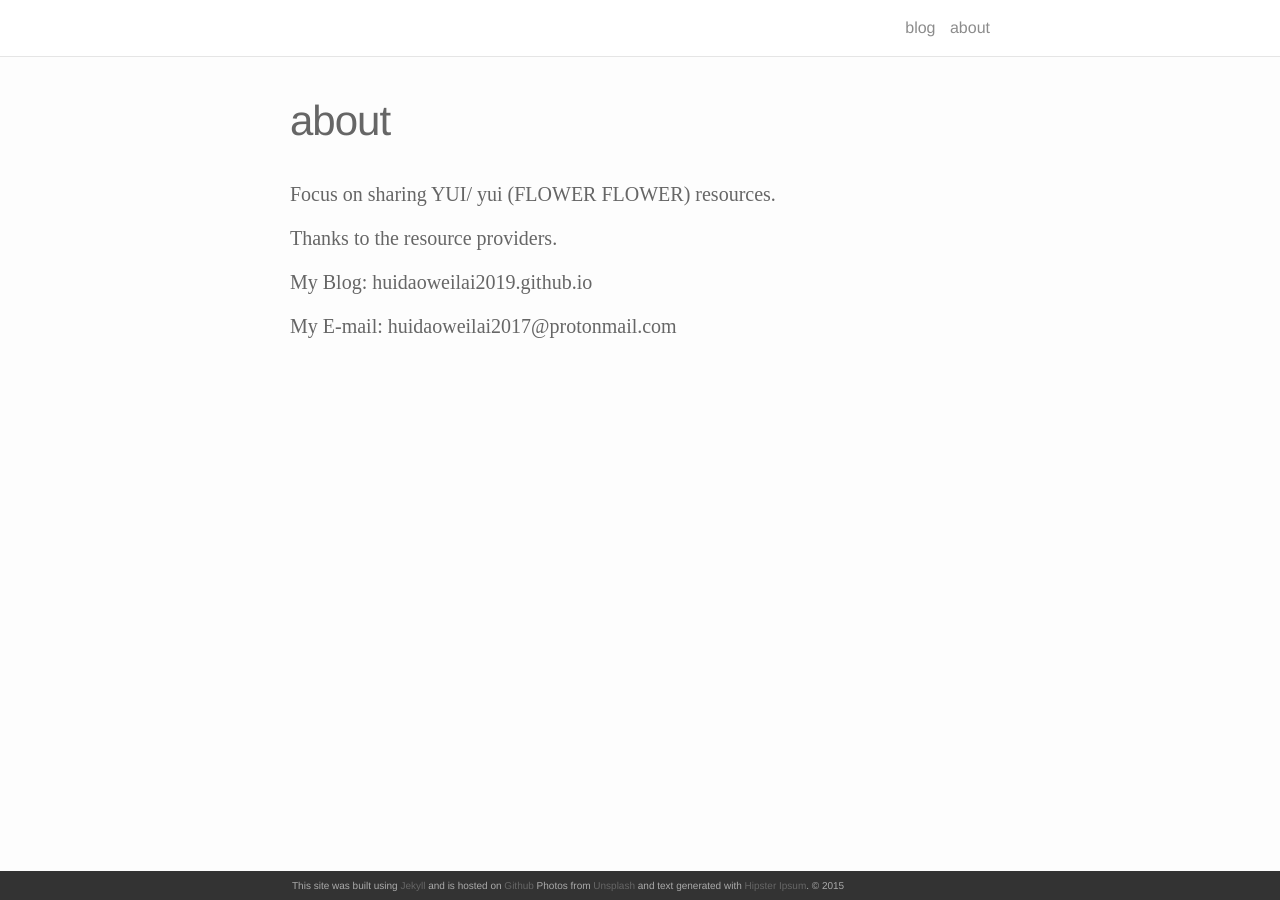
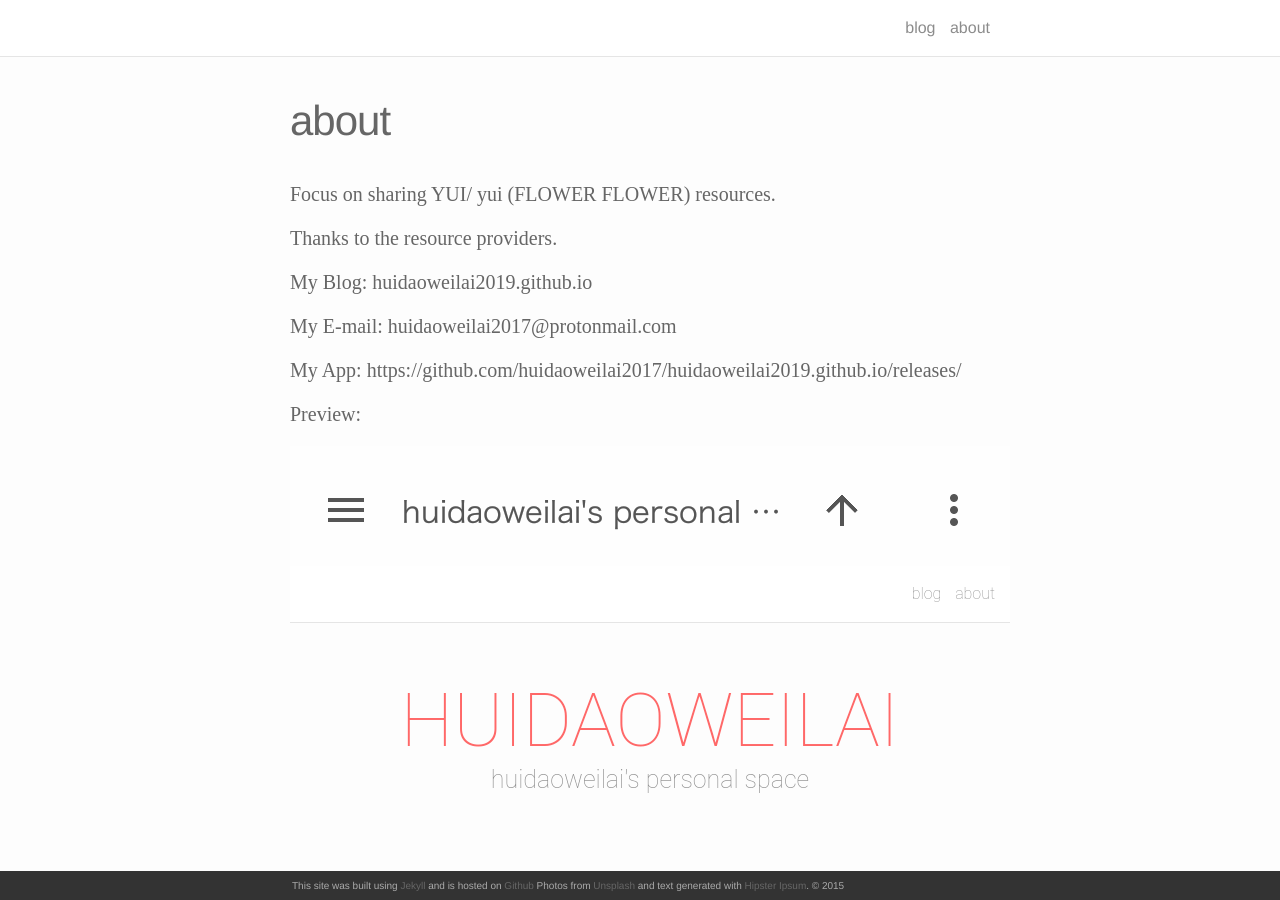
Before and after one commit to huidaoweilai2019/huidaoweilai2019.github.io, a Jekyll site: the page built from about.md, in a window 1280 px wide and 900 px high. Built offline with Jekyll 4.4.1, drawn with Linux system fonts in a browser that asks for light colours; nearby versions of some CDN libraries.

Commit message:
Update about.md

```diff
--- a/about.md
+++ b/about.md
@@ -17,3 +17,15 @@ permalink: /about/
 <ul></ul>
 
 <h4 id="my-e-mail-huidaoweilai2017protonmailcom"><font face="Microsoft YaHei UI">My E-mail: huidaoweilai2017@protonmail.com</font></h4>
+
+<ul></ul>
+
+#### <font face="Microsoft YaHei UI">My App: https://github.com/huidaoweilai2017/huidaoweilai2019.github.io/releases/</font>
+
+<ul></ul>
+
+#### <font face="Microsoft YaHei UI">Preview: </font>
+
+<ul></ul>
+
+![Branching](/IMG_20190101_190524.png)
```
